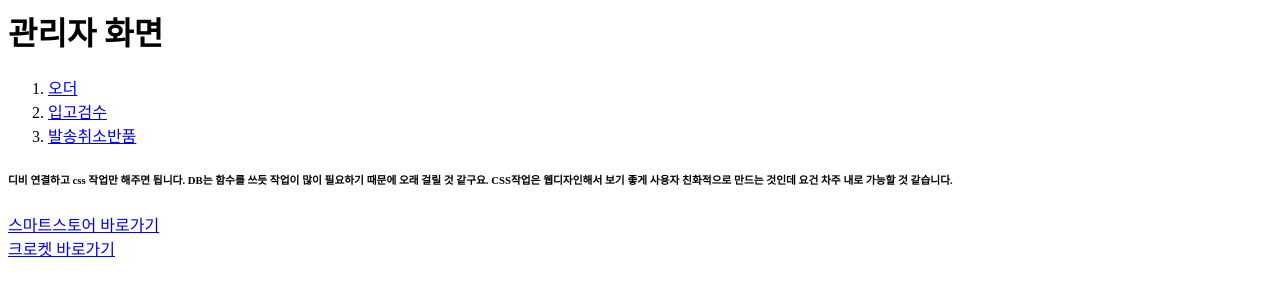
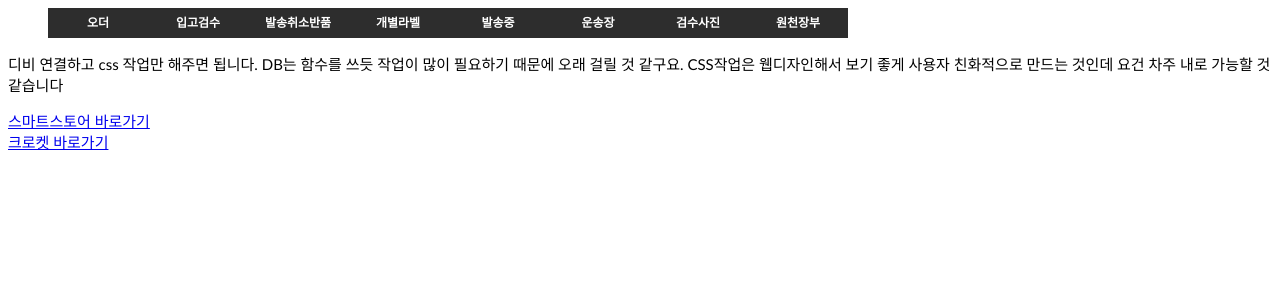
Before and after one commit to peppercent-hy/peppercent, a plain HTML site: page index.html in a window 1280 px wide. Drawn offline with Linux system fonts and the light colour scheme.

Commit message:
Add files via upload

```diff
--- a/index.html
+++ b/index.html
@@ -1,17 +1,56 @@
 <head>
   <title>Peppercent</title>
-  <h1><strong>관리자</strong> 화면</h1>
+  <nav id="topMenu" >
+    <style>
+                 #topMenu {
+                         height: 30px;
+                         width: 850px;
+                 }
+                 #topMenu ul li {
+                         list-style: none;
+                         color: white;
+                         background-color: #2d2d2d;
+                         float: left;
+                         line-height: 30px;
+                         vertical-align: middle;
+                         text-align: center;
+                 }
+                 #topMenu .menuLink {
+                         text-decoration:none;
+                         color: white;
+                         display: block;
+                         width: 100px;
+                         font-size: 12px;
+                         font-weight: bold;
+                         font-family: "Trebuchet MS", Dotum, Arial;
+                 }
+                 #topMenu .menuLink:hover {
+                         color: red;
+                         background-color: #4d4d4d;
+                 }
+    </style>
+    <ul>
+      <li><a class="menuLink" href="1. order.html">오더</a></li>
+      <li><a class="menuLink" href="2. matching.html">입고검수</a></li>
+      <li><a class="menuLink" href="3. cancel-returning.html">발송취소반품</a></li>
+      <li><a class="menuLink" href="#">개별라벨</a></li>
+      <li><a class="menuLink" href="#">발송중</a></li>
+      <li><a class="menuLink" href="#">운송장</a></li>
+      <li><a class="menuLink" href="#">검수사진</a></li>
+      <li><a class="menuLink" href="#">원천장부</a></li>
+    </ul>
+  </nav>
 </head>
 <body>
-<ol>
-  <li><a href="1. order.html">오더</a></li>
-  <li><a href="2. matching.html">입고검수</a></li>
-  <li><a href="3. cancel-returning.html">발송취소반품</a></li>
-</ol>
-</body>
-<body>
-  <h6>디비 연결하고 css 작업만 해주면 됩니다. DB는 함수를 쓰듯 작업이 많이 필요하기 때문에 오래 걸릴 것 같구요.
-    CSS작업은 웹디자인해서 보기 좋게 사용자 친화적으로 만드는 것인데 요건 차주 내로 가능할 것 같습니다.</h6>
+  <style>
+    p {
+      font-size: 15px;
+      font-family: "Trebuchet MS", Dotum, Arial;
+    }
+  </style>
+  <p>디비 연결하고 css 작업만 해주면 됩니다. DB는 함수를 쓰듯 작업이 많이 필요하기 때문에 오래 걸릴 것 같구요.
+    CSS작업은 웹디자인해서 보기 좋게 사용자 친화적으로 만드는 것인데 요건 차주 내로 가능할 것 같습니다
+  </p>
   <p>
     <a href="https://smartstore.naver.com/peppercent"target="_blank" title="smartstore">스마트스토어 바로가기</a><br>
     <a href="https://smartstore.naver.com/peppercent"target="_blank" title="croket">크로켓 바로가기</a>
```
